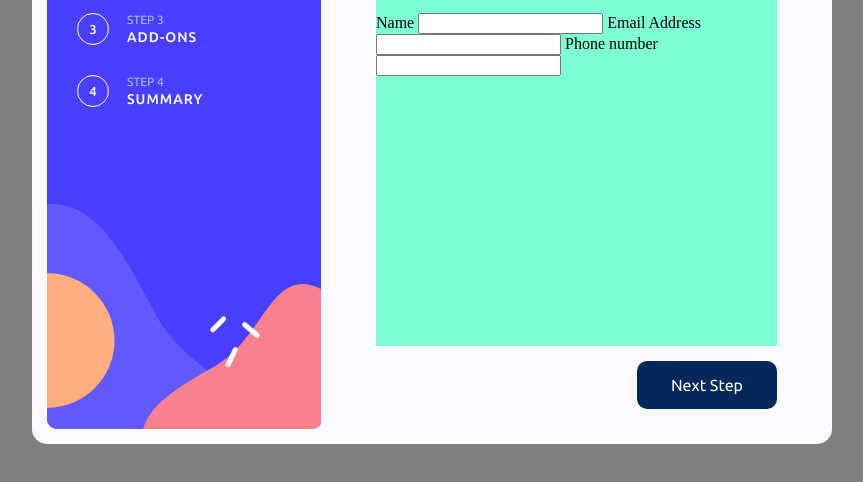
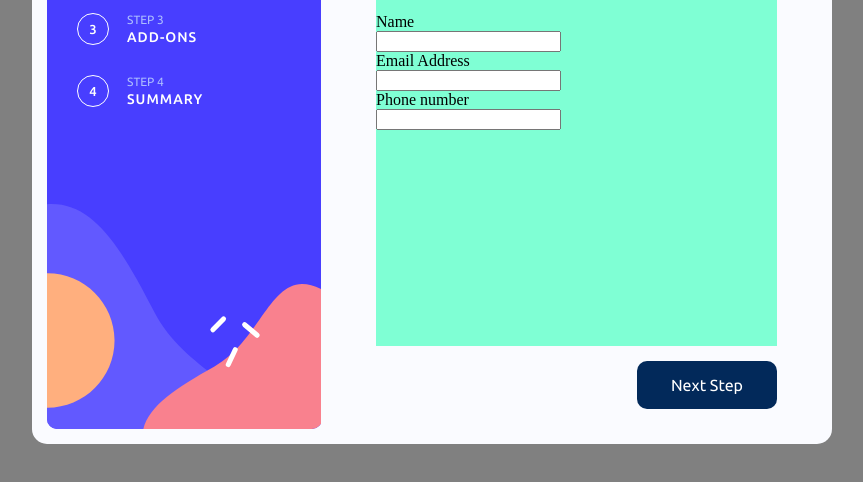
Before and after one commit to madosy/multi-step-form, a website built with webpack: page src/template.html in a window 1280 px wide. Shown: the part 256-738 px from the top of the page, without its empty margins (208-1071 px from the left). Built offline with nearby package versions, Linux system fonts and the light colour scheme; what pubsub-js would draw is missing.

Commit message:
Navigation clickHandler ask contentModule if user input is valid before proceeding.

```diff
--- a/src/content_components/contentModule.js
+++ b/src/content_components/contentModule.js
@@ -1,12 +1,19 @@
 import { displayController } from "./content_displayController";
+import { clickHandler } from "./content_clickHandler";
 
 const contentModule = (() => {
   displayController.render();
+
   function update() {
     displayController.render();
   }
 
-  return { update };
+  function isValid() {
+    const validationResult = clickHandler.validateForm();
+    return validationResult;
+  }
+
+  return { update, isValid };
 })();
 
 export { contentModule };
--- a/src/content_components/content_clickHandler.js
+++ b/src/content_components/content_clickHandler.js
@@ -0,0 +1,9 @@
+const clickHandler = (() => {
+  function validateForm() {
+    //return true if everything looks good. Otherwise, return false and tell the display module to display the errors.
+    return true;
+  }
+  return { validateForm };
+})();
+
+export { clickHandler };
--- a/src/content_components/content_displayController.js
+++ b/src/content_components/content_displayController.js
@@ -1,16 +1,12 @@
 import { user } from "../userModel";
+import "./content_style.scss";
 
 const displayController = (() => {
-  const personalInfoPageContent = document.querySelector("div.personal-info");
-  const selectPlanPageContent = document.querySelector("div.select-plan");
-  const addOns = document.querySelector("div.add-ons");
-  const summary = document.querySelector("div.summary");
-
-  const contentList = document.querySelectorAll("div.content-panel > .content");
-  console.log(contentList);
-
   function render() {
     const currentStep = user.getCurrentStep();
+    const contentList = document.querySelectorAll(
+      "div.content-panel > .content"
+    );
     contentList.forEach((page, index) => {
       page.classList.remove("active");
       if (index === currentStep - 1) page.classList.add("active");
--- /dev/null
+++ b/src/content_components/content_style.scss
@@ -0,0 +1,11 @@
+form {
+  label {
+    display: block;
+  }
+  input {
+    display: block;
+    &:valid {
+      background-color: green;
+    }
+  }
+}
--- a/src/navigation_components/navigation_clickHandler.js
+++ b/src/navigation_components/navigation_clickHandler.js
@@ -1,5 +1,6 @@
 import PubSub from "pubsub-js";
 import { user } from "../userModel";
+import { contentModule } from "../content_components/contentModule";
 
 const clickHandler = (() => {
   PubSub.subscribe("back_button", () => {
@@ -9,6 +10,7 @@ const clickHandler = (() => {
   });
 
   PubSub.subscribe("next_button", () => {
+    if (!contentModule.isValid()) return;
     const currentStep = user.getCurrentStep();
     const newStep = currentStep + 1;
     PubSub.publish("change_step", { newStep });
--- a/src/template.html
+++ b/src/template.html
@@ -13,18 +13,18 @@
             <div class="personal-info content">
                 <h1>Personal info</h1>
                 <p class="description">Please provide your name, email address, and phone number.</p>
-                <form name="personal-info" action="">
+                <form name="personal-info" id="personal-info-form" action="">
                     <label for="name">
                         Name
-                        <input id="name" type="text">
+                        <input id="name" type="text" required>
                     </label>
                     <label for="email">
                         Email Address
-                        <input type="email" name="email" id="email">
+                        <input type="email" name="email" id="email" required>
                     </label>
                     <label for="phone">
                         Phone number
-                        <input type="tel" name="phone" id="phone">
+                        <input type="tel" name="phone" id="phone" required>
                     </label>
                 </form>
             </div>
```
